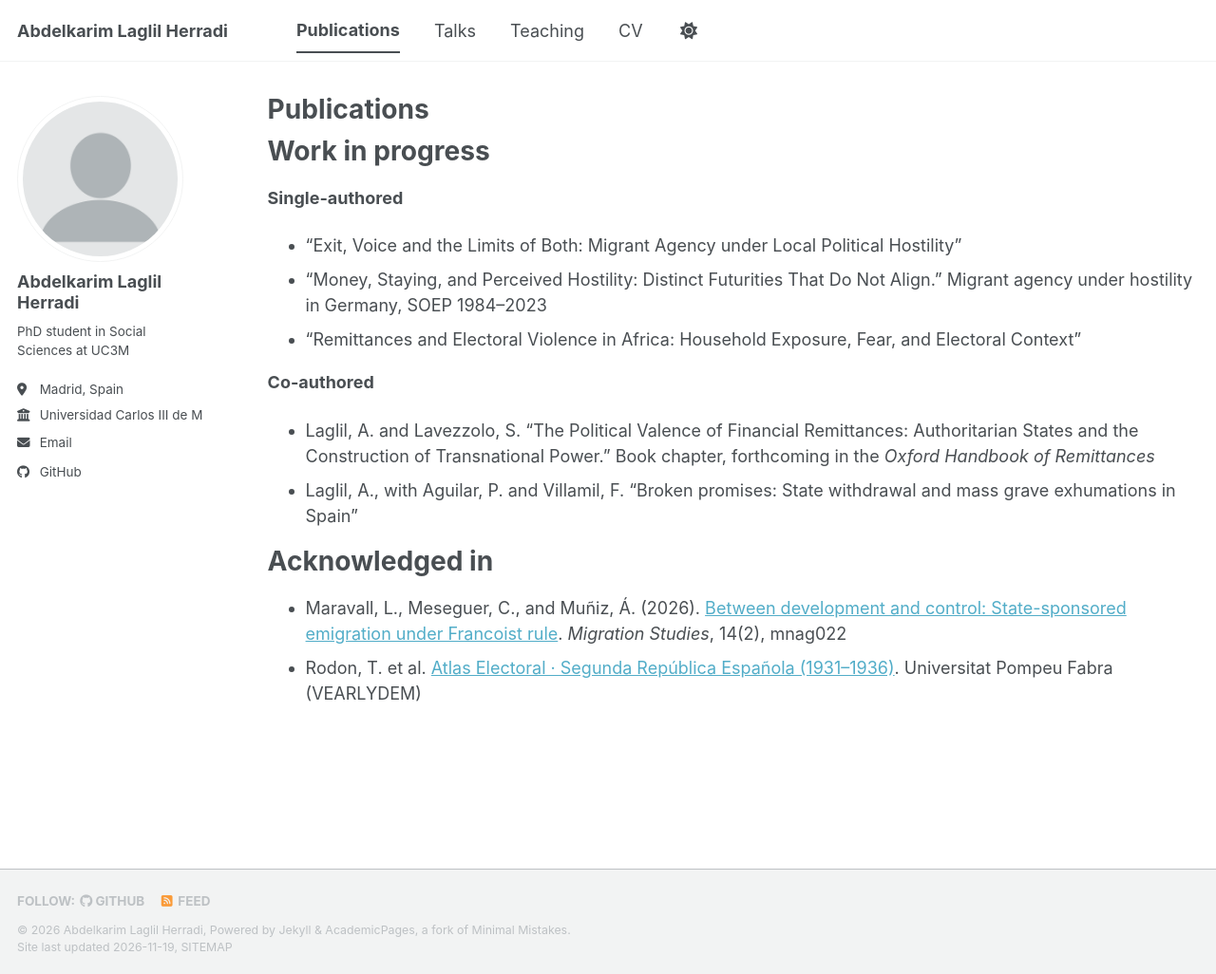
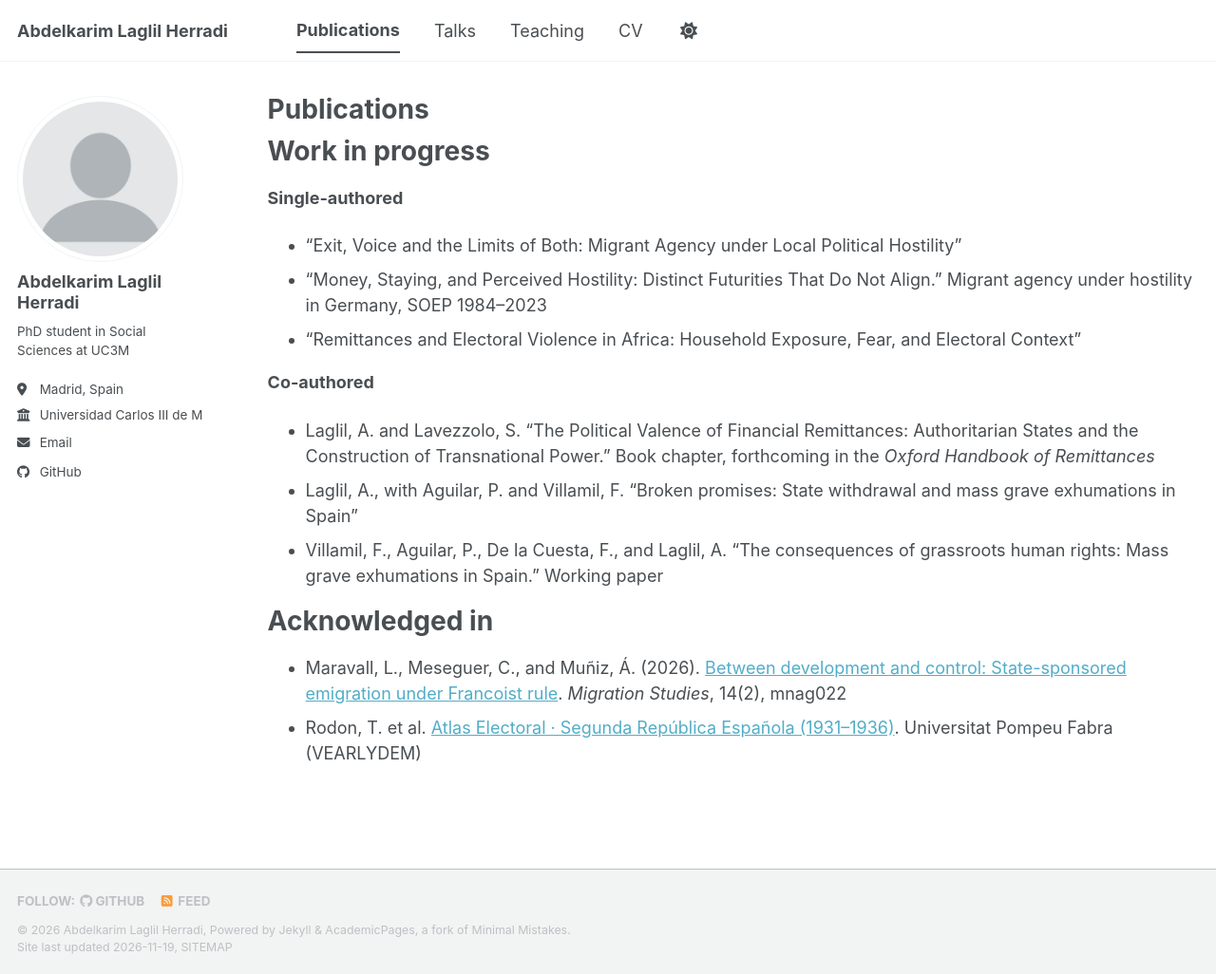
Before and after one commit to AbdelkarimLaglil/AbdelkarimLaglil.github.io, a Jekyll site: the page built from _pages/publications.md, in a window 1280 px wide and 1026 px high. Shown: the whole window at 95% size. Built offline with Jekyll 4.4.1, drawn with Linux system fonts in a browser that asks for light colours; a script bundle is joined from its source files by our own code; a style sheet for code colours, icons or effects is not loaded.

Commit message:
Add grassroots human rights working paper
Co-Authored-By: Claude Sonnet 5.5 <noreply@anthropic.com>
Claude-Session: https://claude.ai/code/session_017vH5ZQkLibWayVuG7moGCB

```diff
--- a/_pages/publications.md
+++ b/_pages/publications.md
@@ -16,6 +16,7 @@ Work in progress
 **Co-authored**
 * Laglil, A. and Lavezzolo, S. "The Political Valence of Financial Remittances: Authoritarian States and the Construction of Transnational Power." Book chapter, forthcoming in the *Oxford Handbook of Remittances*
 * Laglil, A., with Aguilar, P. and Villamil, F. "Broken promises: State withdrawal and mass grave exhumations in Spain"
+* Villamil, F., Aguilar, P., De la Cuesta, F., and Laglil, A. "The consequences of grassroots human rights: Mass grave exhumations in Spain." Working paper
 
 Acknowledged in
 ======
```
Also changed, not shown: _pages/cv.md (+1 -0 lines).
